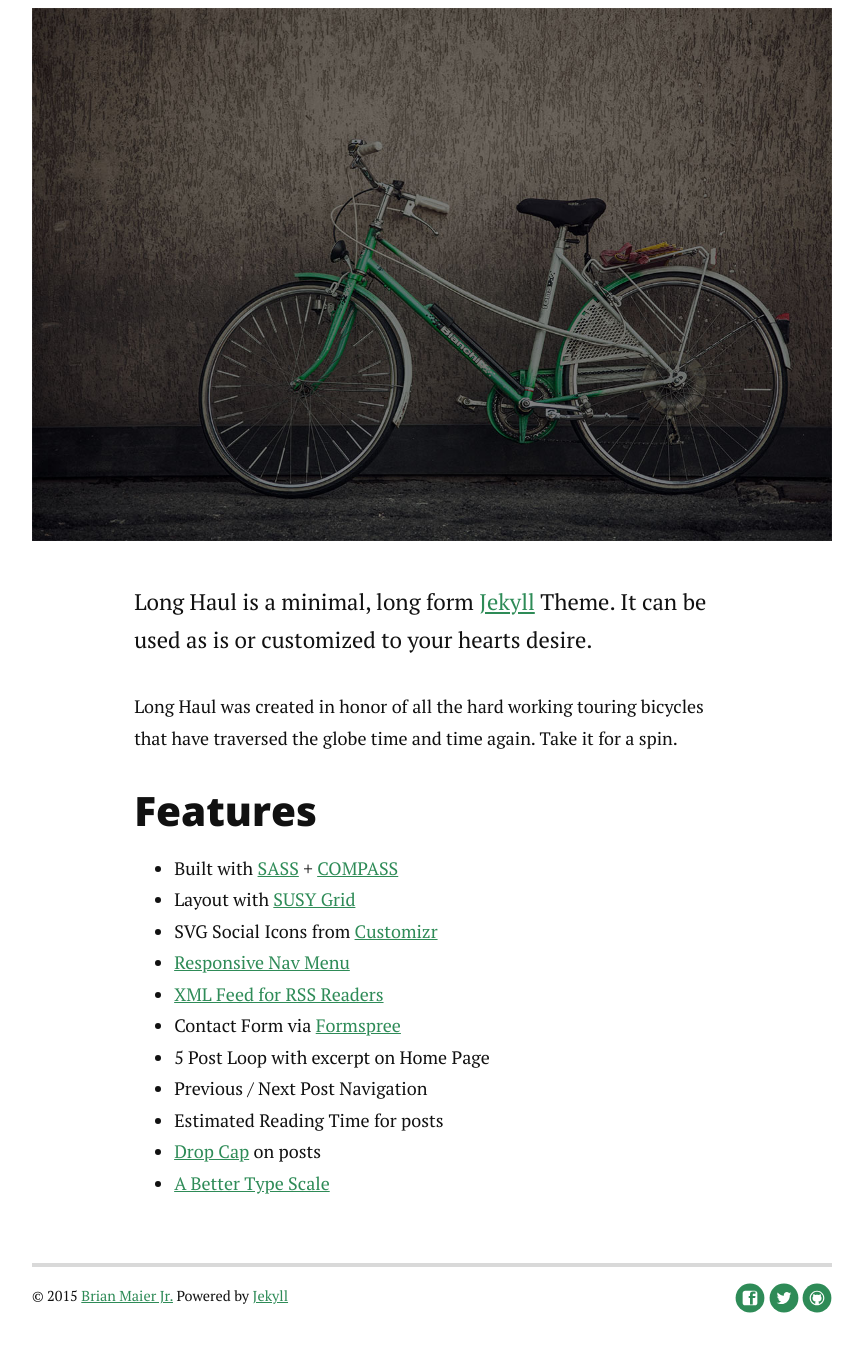
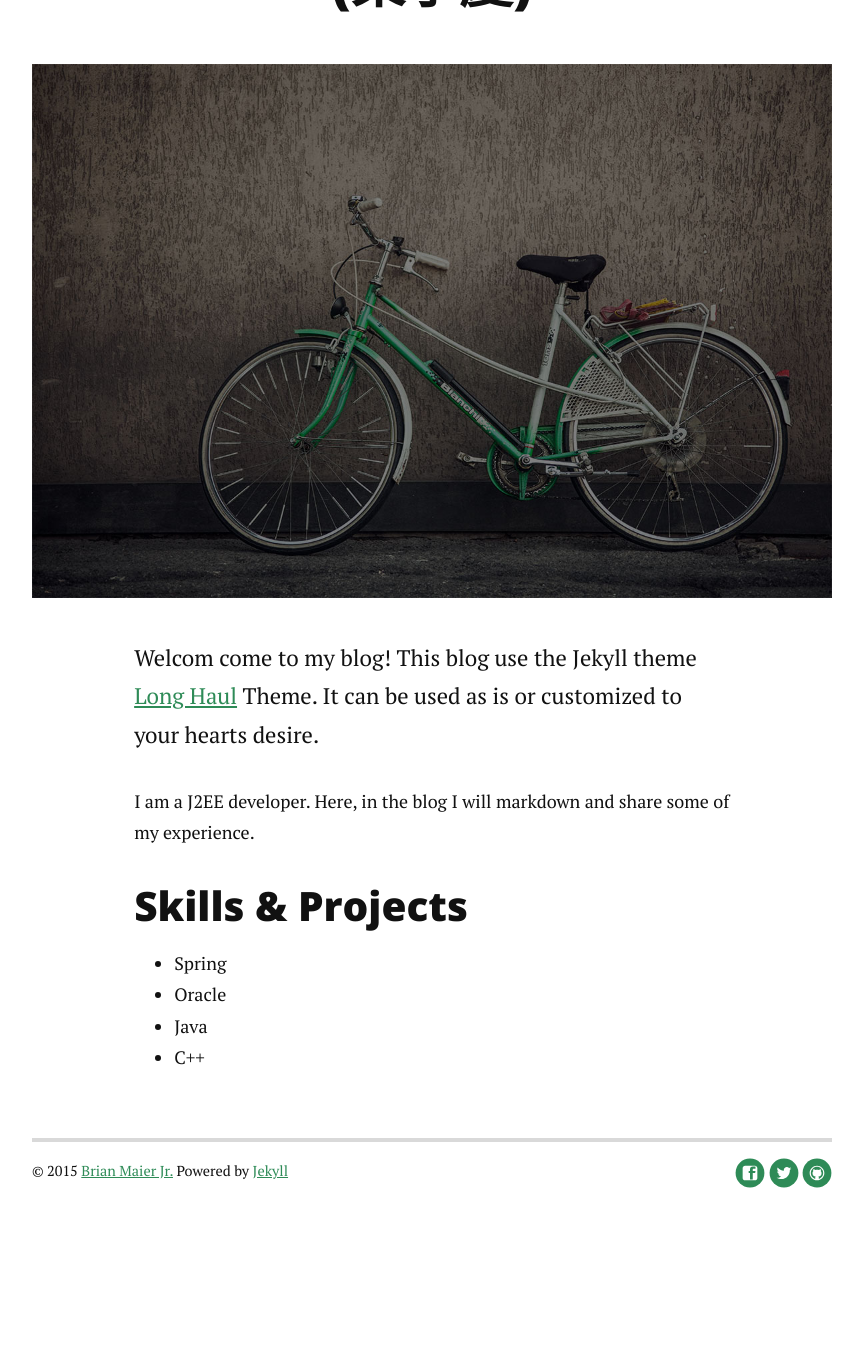
Before and after one commit to kelvinleong/kelvinleong.github.io, a Jekyll site: the page built from about.md, in a window 1280 px wide and 1400 px high, scrolled down 405 px. Shown: the top 1352 px of the window, without its empty margins (208-1071 px from the left). Built offline with Jekyll 4.4.1, drawn with Linux system fonts in a browser that asks for light colours; nearby versions of some CDN libraries; Markdown is read by kramdown in place of the engine named in the settings; after the commit the page ends 1680 px from its top, so only the background shows below that; some of the changed text lies outside the part shown.

Commit message:
Update About.md

```diff
--- a/about.md
+++ b/about.md
@@ -1,25 +1,18 @@
 ---
 layout: default
-title: About Long Haul
+title: About Kelvin Liang
 ---
 
 <div class="post">
-	<h1 class="pageTitle">About Long Haul</h1>
+	<h1 class="pageTitle">About Kelvin Liang (梁宇慶)</h1>
 	<img src="{{ '/assets/img/touring.jpg' | prepend: site.baseurl }}" alt="">
-	<p class="intro">Long Haul is a minimal, long form <a href="http://jekyllrb.com">Jekyll</a> Theme. It can be used as is or customized to your hearts desire.</p>
-	<p>Long Haul was created in honor of all the hard working touring bicycles that have traversed the globe time and time again. Take it for a spin.</p>
-	<h2>Features</h2>
+	<p class="intro">Welcom come to my blog! This blog use the Jekyll theme  <a href="http://jekyllrb.com">Long Haul</a> Theme. It can be used as is or customized to your hearts desire. </p>
+	<p> I am a J2EE developer. Here, in the blog I will markdown and share some of my experience. </p>
+	<h2>Skills & Projects</h2>
 	<ul>
-		<li>Built with <a href="http://sass-lang.com/">SASS</a> + <a href="http://compass-style.org/">COMPASS</a></li>
-  		<li>Layout with <a href="http://susy.oddbird.net/">SUSY Grid</a></li>
-  		<li>SVG Social Icons from <a href="http://customizr.net/icons/">Customizr</a></li>
-  		<li><a href="http://responsive-nav.com/">Responsive Nav Menu</a></li>
-  		<li><a href="https://github.com/snaptortoise/jekyll-rss-feeds">XML Feed for RSS Readers</a></li>
-  		<li>Contact Form via <a href="http://formspree.io/">Formspree</a></li>
-      <li>5 Post Loop with excerpt on Home Page</li>
-  		<li>Previous / Next Post Navigation</li>
-      <li>Estimated Reading Time for posts</li>
-  		<li><a href="https://github.com/adobe-webplatform/dropcap.js">Drop Cap</a> on posts</li>
-  		<li><a href="http://typecast.com/blog/a-more-modern-scale-for-web-typography">A Better Type Scale</a></li>
+		  <li>Spring</li>
+			<li>Oracle</li>
+			<li>Java</li>
+			<li>C++</li>
   	</ul>
 </div>
```
Also changed, not shown: 3 other files.
